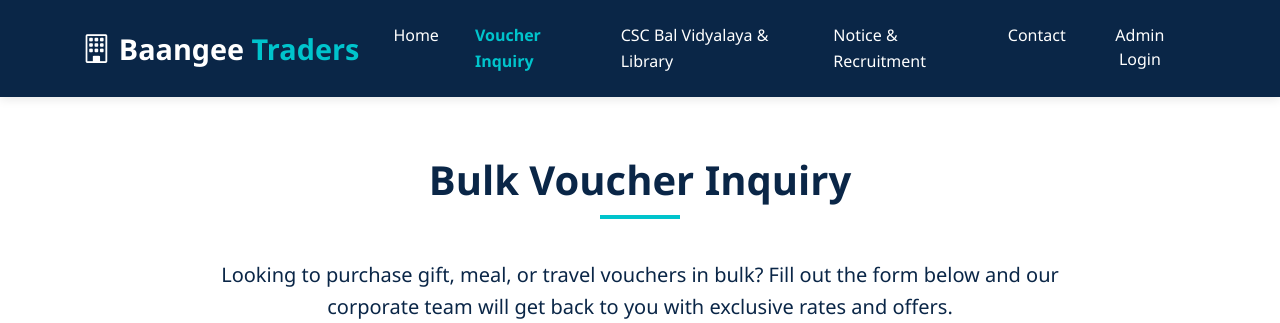
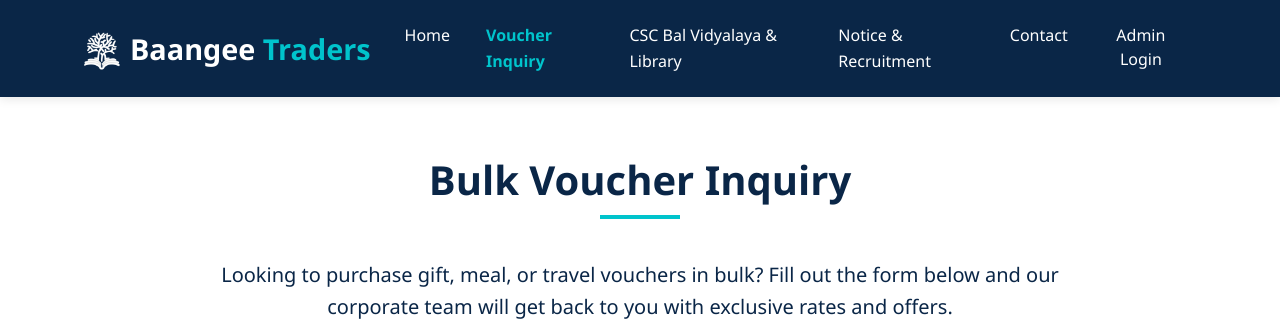
Before and after one commit to rssiweb/rssi-website, a PHP site: page /baangeetraders/voucher-inquiry.html in a window 1280 px wide. Shown: the top 323 px of the page. Run offline with PHP 8.4, Linux system fonts and the light colour scheme.

Commit message:
ok_adding_logo

```diff
--- a/public/baangeetraders/css/main.css
+++ b/public/baangeetraders/css/main.css
@@ -1,4 +1,4 @@
-/* css/main.css?v=1.3 */
+/* css/main.css?v=1.4 */
 :root {
     --primary-color: #0A2647;
     /* DeepSeek Dark Blue */
@@ -20,6 +20,13 @@ body {
     line-height: 1.6;
     padding-top: 76px;
     /* For fixed navbar */
+}
+
+.logo {
+    height: 40px;
+    /* adjust as needed */
+    width: auto;
+    /* keeps aspect ratio */
 }
 
 /* Header Styles */
--- a/public/baangeetraders/includes/header.html
+++ b/public/baangeetraders/includes/header.html
@@ -3,7 +3,8 @@
     <nav class="navbar navbar-expand-lg navbar-dark fixed-top">
         <div class="container">
             <a class="navbar-brand" href="index.html">
-                <i class="bi bi-building me-2"></i>Baangee <span>Traders</span>
+                <img src="images/logo.png" alt="Baangee Traders Logo" class="logo me-2">Baangee
+                <span>Traders</span>
             </a>
             <button class="navbar-toggler" type="button" data-bs-toggle="collapse" data-bs-target="#navbarNav">
                 <span class="navbar-toggler-icon"></span>
--- a/public/baangeetraders/library-registration.html
+++ b/public/baangeetraders/library-registration.html
@@ -16,7 +16,7 @@
     <!-- Bootstrap Icons -->
     <link rel="stylesheet" href="https://cdn.jsdelivr.net/npm/bootstrap-icons@1.10.3/font/bootstrap-icons.css">
     <!-- Main CSS -->
-    <link rel="stylesheet" href="css/main.css?v=1.3">
+    <link rel="stylesheet" href="css/main.css?v=1.4">
     <style>
         .registration-container {
             max-width: 900px;
--- a/public/baangeetraders/notice-recruitment.html
+++ b/public/baangeetraders/notice-recruitment.html
@@ -16,7 +16,7 @@
     <!-- Bootstrap Icons -->
     <link rel="stylesheet" href="https://cdn.jsdelivr.net/npm/bootstrap-icons@1.10.3/font/bootstrap-icons.css">
     <!-- Main CSS -->
-    <link rel="stylesheet" href="css/main.css?v=1.3">
+    <link rel="stylesheet" href="css/main.css?v=1.4">
     <style>
         /* Additional styles for Notice & Recruitment page */
         .notice-card {
--- a/public/baangeetraders/voucher-inquiry.html
+++ b/public/baangeetraders/voucher-inquiry.html
@@ -16,7 +16,7 @@
     <!-- Bootstrap Icons -->
     <link rel="stylesheet" href="https://cdn.jsdelivr.net/npm/bootstrap-icons@1.10.3/font/bootstrap-icons.css">
     <!-- Main CSS -->
-    <link rel="stylesheet" href="css/main.css?v=1.3">
+    <link rel="stylesheet" href="css/main.css?v=1.4">
 </head>
 
 <body>
```
Also changed, not shown: public/baangeetraders/index.html (+5 -3 lines), public/baangeetraders/images/logo.png (added).
